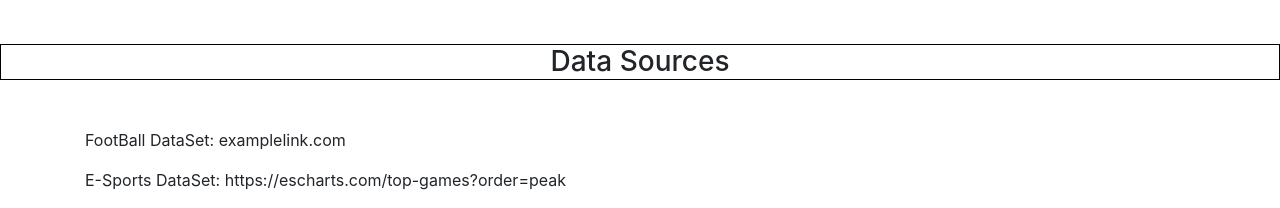
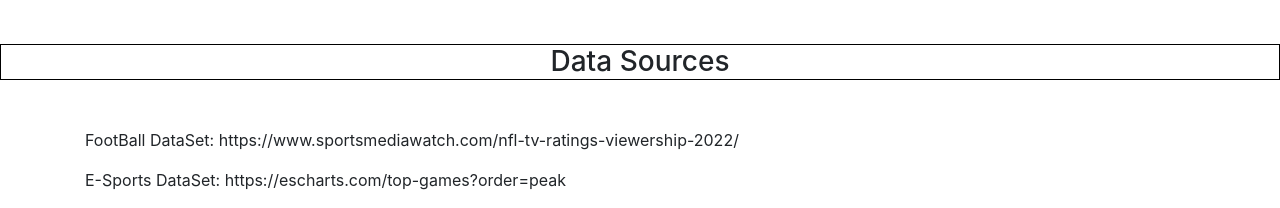
Before and after one commit to shupersap/Sport-Vs.-e-Sports-Viewers, a Flask app: page /about in a window 1280 px wide. Shown: the part 1159-1367 px from the top of the page. Run offline with Flask 2, Linux system fonts and the light colour scheme; some libraries are stand-ins or nearby versions.

Commit message:
Updated about.html

```diff
--- a/Game_Website/templates/about.html
+++ b/Game_Website/templates/about.html
@@ -21,7 +21,7 @@
         <a class="nav-link" href="about">About Us</a>
       </li>
       <li class="nav-item">
-        <a class="nav-link" href="viz">Visualizations</a>
+        <a class="nav-link" href="visualizations">Visualizations</a>
       </li>
       <li class="nav-item">
         <a class="nav-link" href="#">Data Table</a>
@@ -93,7 +93,7 @@
     <h3 class="text-center mt-5" style="border: 1px solid black; width: 100%; margin: 0 auto;">Data Sources</h3>
 
 <div class= "container mt-5">
-    <p>FootBall DataSet: examplelink.com</p>
+    <p>FootBall DataSet: https://www.sportsmediawatch.com/nfl-tv-ratings-viewership-2022/</p>
     <p>E-Sports DataSet: https://escharts.com/top-games?order=peak</p>
 </div>
 
```
